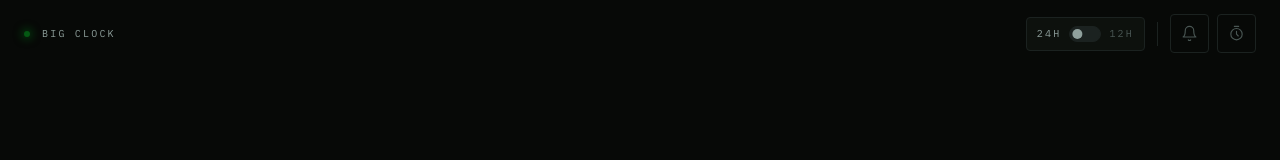
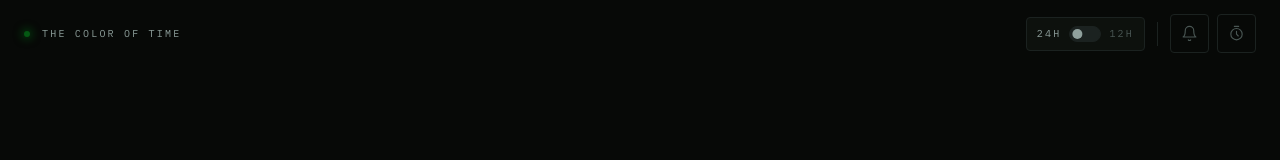
Before and after one commit to NajmosSalahin/the-color-of-time, a React (Vite) app: page / in a window 1280 px wide. Shown: the top 160 px of the page. Built offline with nearby package versions, Linux system fonts and the light colour scheme.

Commit message:
chore: rebrand header and page title to The Color of Time

```diff
--- a/index.html
+++ b/index.html
@@ -8,7 +8,7 @@
       name="description"
       content="A massive LED clock whose color is the time — the current hour, minute and second are the hex code that lights the room."
     />
-    <title>Big Clock — the color is the time</title>
+    <title>The Color of Time — the color is the time</title>
     <style>
       html {
         background: #070907;
--- a/src/App.tsx
+++ b/src/App.tsx
@@ -97,7 +97,7 @@ export default function App() {
       <header className="relative z-10 flex items-center justify-between gap-3 px-4 py-3.5 sm:px-6">
         <div className="flex items-center gap-3">
           <span aria-hidden className="led-dot inline-block h-1.5 w-1.5 rounded-full" />
-          <span className="eyebrow text-phosphor">Big Clock</span>
+          <span className="eyebrow text-phosphor">The Color of Time</span>
         </div>
         <div className="flex items-center gap-2">
           <FormatToggle use12h={use12h} onChange={setUse12h} />
```
